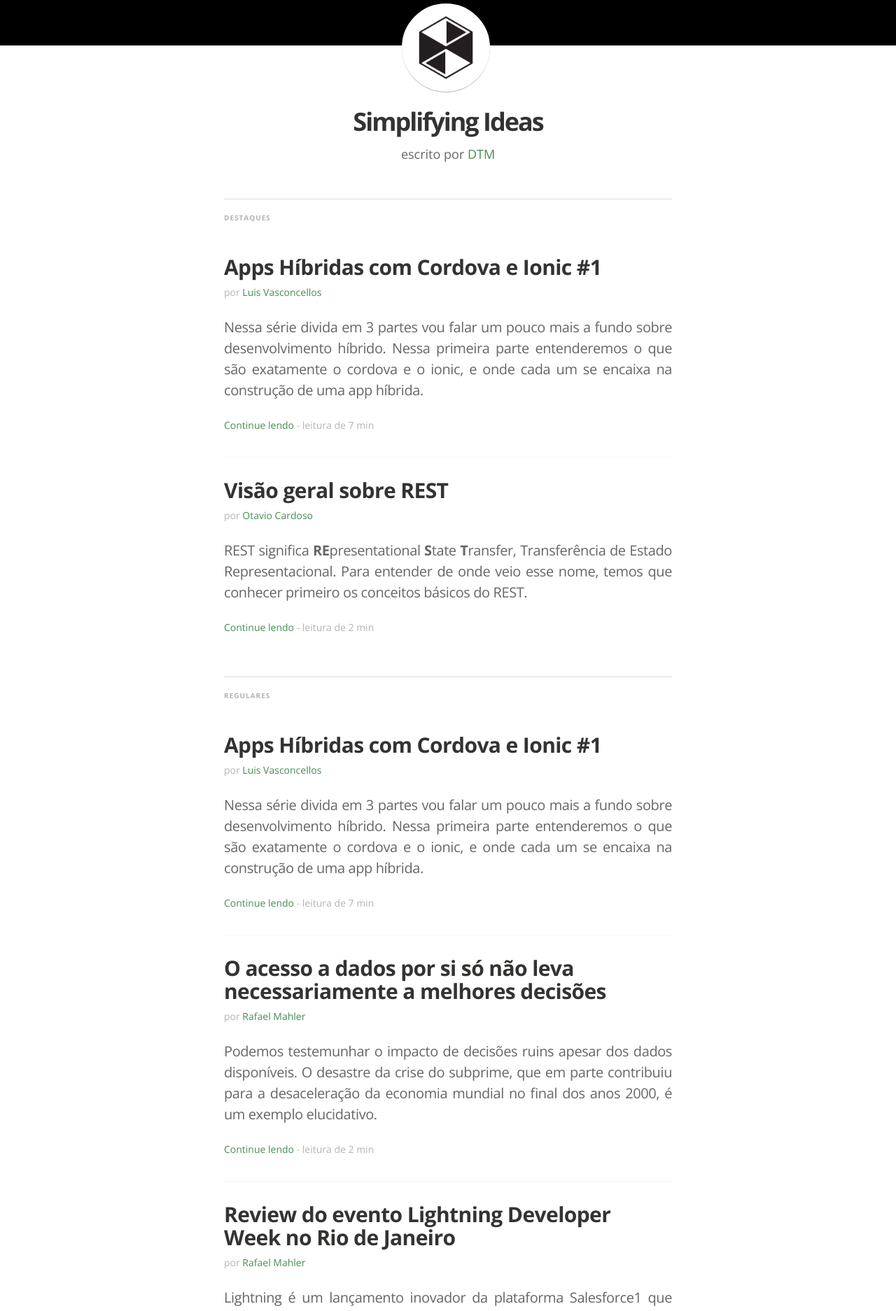
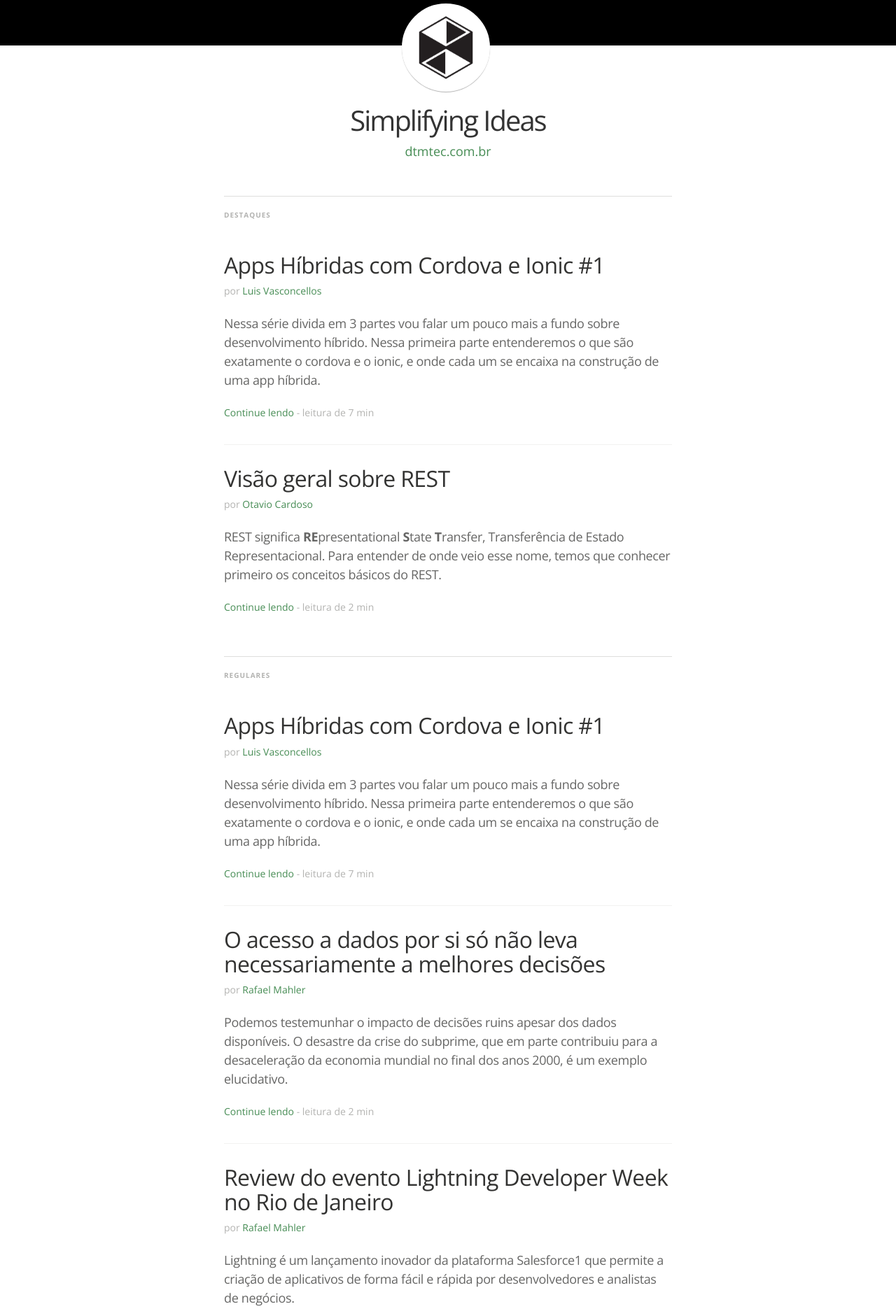
Before and after one commit to isabella232/dtmtec.github.io, a Jekyll site: the page built from index.html, in a window 1280 px wide. Shown: the top 1874 px of the page at 70% size. Built offline with Jekyll 4.4.1, drawn with Linux system fonts in a browser that asks for light colours; nearby versions of some CDN libraries; Markdown is read by kramdown in place of the engine named in the settings; the list of posts is cut into pages by our own code; comment, search, counter and statistics services are not loaded.

Commit message:
Change layout

```diff
--- a/_includes/header.html
+++ b/_includes/header.html
@@ -6,5 +6,5 @@
   {% endif %}
 
   <h1 class="blog-title">{{ site.title }}</h1>
-  <h2 class="blog-description">escrito por <a href="http://www.dtmtec.com.br">DTM</a></h2>
+  <h2 class="blog-description"><a href="http://www.dtmtec.com.br">dtmtec.com.br</a></h2>
 </header>
--- a/assets/css/main.sass
+++ b/assets/css/main.sass
@@ -24,7 +24,7 @@ $font-sans: Open Sans, MundoSans, "Helvetica Neue", Arial, Helvetica, sans-serif
 
 main
   display: block
-  text-align: justify
+  text-align: left
 
 
 
@@ -44,18 +44,19 @@ body
   position: fixed
   left: 10px
   top: 10px
-  width: 54px
-  height: 54px
+  width: 44px
+  height: 44px
   background-color: #fff
   overflow: hidden
   z-index: 99
+  border-radius: 50%
   .logo
     display: block
     position: absolute
     top: 7px
     left: 7px
-    width: 40px
-    height: 40px
+    width: 30px
+    height: 30px
     background-size: cover
     background-repeat: no-repeat
 
@@ -105,12 +106,12 @@ body
   .blog-title
     margin: 0
     padding: $rs*5.25 $rs $rs/2
-    font-size: 36px
+    font-size: 40px
     text-align: center
-    font-weight: 700
+    font-weight: 300
     letter-spacing: -2px
     outline: 0
-    line-height: 50px
+    line-height: 46px
     word-break: break-word
     color: #333
   .blog-description
@@ -152,10 +153,10 @@ body
       border-bottom: 0px
     .post-title
       letter-spacing: -0.02em
-      font-weight: 700
+      font-weight: 300
       font-style: normal
       display: block
-      font-size: 30px
+      font-size: 32px
       line-height: 1.1
       margin: 0 0
       text-align: left
@@ -165,11 +166,11 @@ body
         &:hover
           text-decoration: none
     .post-excerpt
-      text-align: justify
+      text-align: left
       letter-spacing: -0.02em
       font-weight: 300
       font-style: normal
-      font-size: 20px
+      font-size: 18px
       line-height: 1.5
       color: #666665
       a
@@ -282,7 +283,7 @@ body
         left: $rs
         right: $rs
     .post-title
-      font-weight: 700
+      font-weight: 300
       font-style: normal
       letter-spacing: -0.04em
       font-size: 85px
@@ -332,14 +333,14 @@ body
       font-family: $font-sans
       padding-top: 60px
     .post-title
-      font-weight: 700
+      font-weight: 300
       font-style: normal
       letter-spacing: -0.04em
-      font-size: 60px
+      font-size: 32px
       line-height: 1.1
       color: #333332
       margin-bottom: 16px
-      text-align: center
+      text-align: left
     .author-image
       display: inline-block
       width: 30px
@@ -372,7 +373,7 @@ body
       text-align: left
     h3, h4, h5, h6
       letter-spacing: -0.02em
-      font-weight: 700
+      font-weight: 300
       font-style: normal
       font-size: 24px
       line-height: 1.3
@@ -382,9 +383,9 @@ body
       text-align: left
     h2, h1
       letter-spacing: -0.02em
-      font-weight: 700
+      font-weight: 300
       font-style: normal
-      font-size: 32px
+      font-size: 25px
       line-height: 1.2
       margin-bottom: 20px
       text-align: left
```
